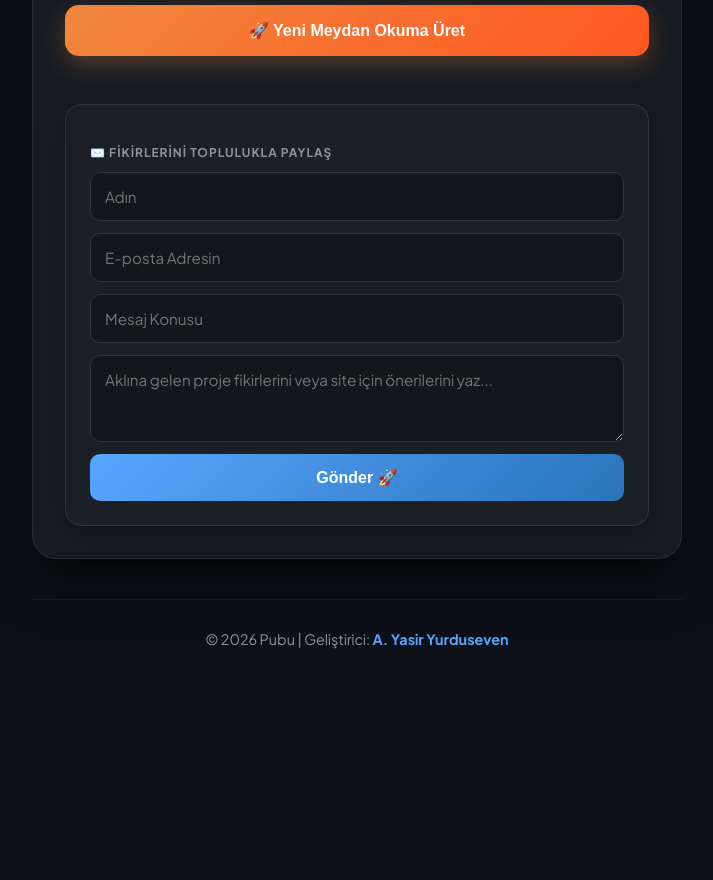
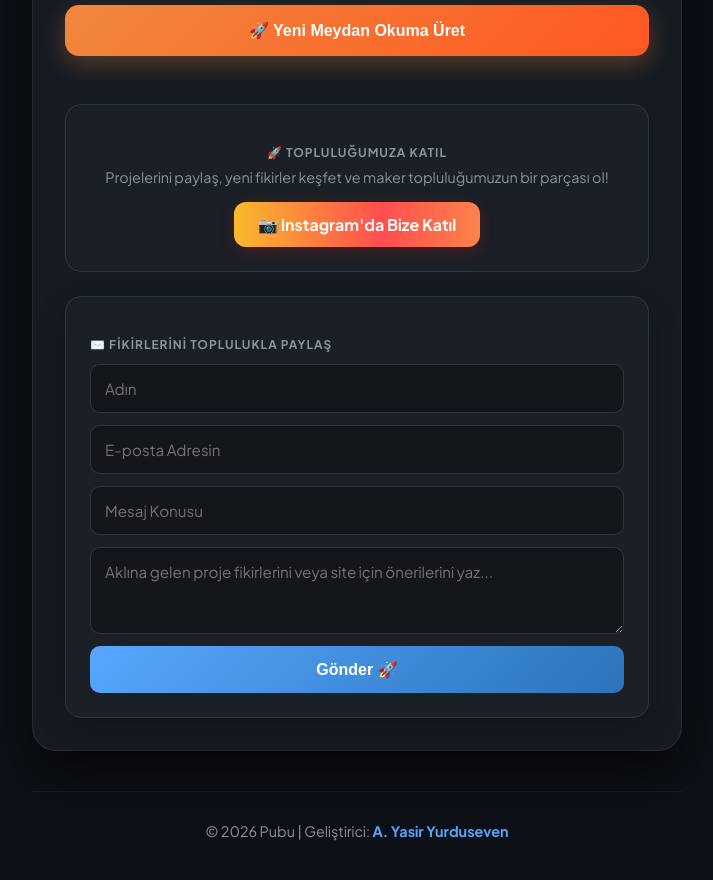
Before and after one commit to YasirYURDUSEVEN/pubu, a plain HTML site: page index.html in a window 1280 px wide. Shown: the part 919-1799 px from the top of the page, without its empty margins (283-996 px from the left). Before the commit the page ends 1617 px from the top, so only its background shows below. Drawn offline with nearby package versions, Linux system fonts and the light colour scheme.

Commit message:
Add files via upload

```diff
--- a/index.html
+++ b/index.html
@@ -131,6 +131,15 @@
         </div>
     </div>
 
+    <!-- Topluluğa Katıl Alanı -->
+    <div class="community-section fade-in mt-4" style="text-align: center; background: rgba(255, 255, 255, 0.02); padding: 24px; border-radius: 16px; border: 1px solid var(--surface-border); margin-bottom: 20px;">
+        <div class="section-title" style="margin-bottom: 8px;">🚀 TOPLULUĞUMUZA KATIL</div>
+        <p style="color: var(--text-sub); font-size: 0.9rem; margin-bottom: 16px;">Projelerini paylaş, yeni fikirler keşfet ve maker topluluğumuzun bir parçası ol!</p>
+        <a href="https://www.instagram.com/pubu_makerchallenge?igsh=MWE4eGhuM29yMzcybg==" target="_blank" class="btn-community">
+            📷 Instagram'da Bize Katıl
+        </a>
+    </div>
+
     <!-- İletişim Formu ve Honeypot Alanı -->
     <div class="feedback-section fade-in delay-2 mt-4">
         <div class="section-title" style="margin-bottom: 12px;">✉️ FİKİRLERİNİ TOPLULUKLA PAYLAŞ</div>
```
